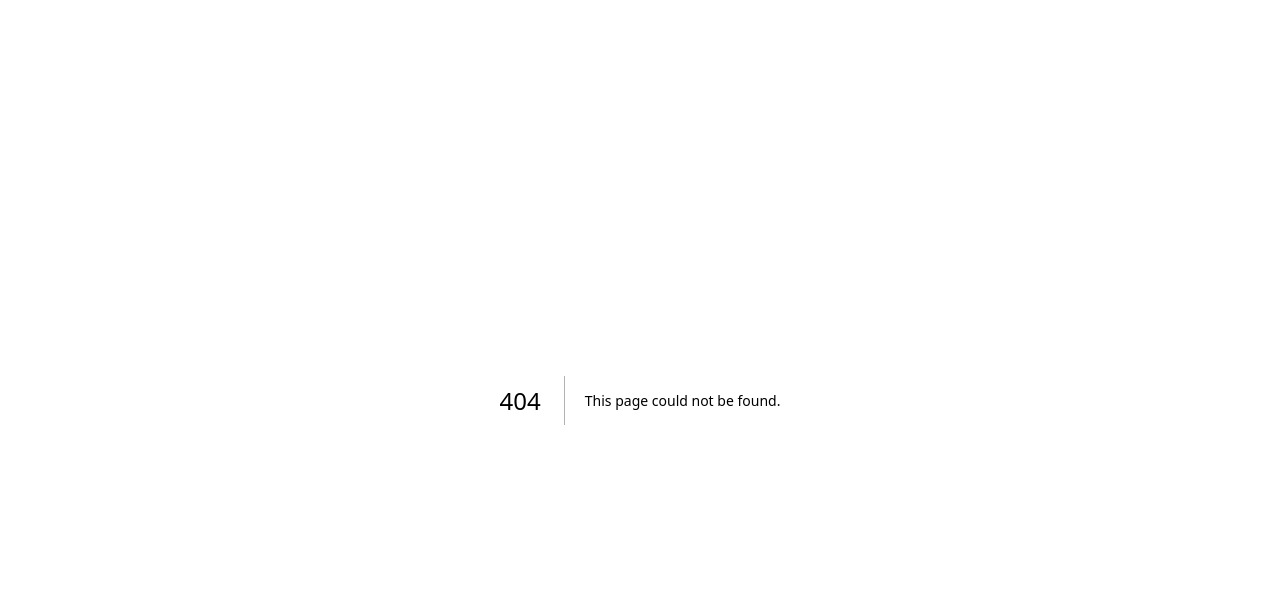
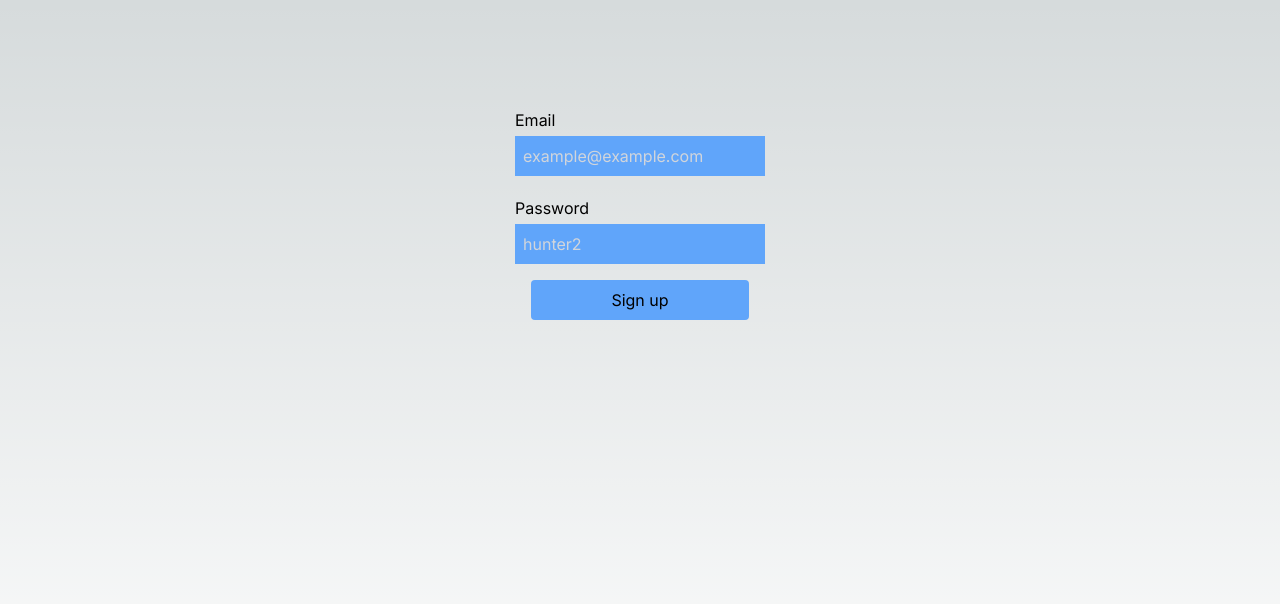
Before and after one commit to drenchoman/habit-tracker-next, a Next.js app: page /signin in a window 1280 px wide. Before the commit this address had no page. Shown: the top 604 px of the page. Built offline with nearby package versions, Linux system fonts and the light colour scheme; no server answers.

Commit message:
add sign in page

```diff
--- a/src/app/test/page.js
+++ b/src/app/admin/page.js
@@ -3,15 +3,7 @@ import { useState, useEffect } from 'react';
 import Firebase from '../firebase/config';
 import Link from 'next/link';
 
-const formatAuthUser = (user) => ({
-  uid: user.uid,
-  email: user.email,
-});
-
 export default function useFirbaseAuth() {
-  const [authUser, setAuthUser] = useState(null);
-  const [loading, setLoading] = useState(true);
-
   return (
     <main className="flex min-h-screen flex-col items-center justify-between p-24">
       <div>
--- a/src/app/firebase/signin.js
+++ b/src/app/firebase/signin.js
@@ -3,7 +3,7 @@ import { signInWithEmailAndPassword, getAuth } from 'firebase/auth';
 
 const auth = getAuth(firebase_app);
 
-export default async function signin(email, password) {
+export default async function signIn(email, password) {
   let result = null,
     error = null;
   try {
--- /dev/null
+++ b/src/app/signin/page.js
@@ -0,0 +1,68 @@
+'use client';
+import { useState } from 'react';
+import { useRouter } from 'next/navigation';
+import signIn from '../firebase/signin';
+
+export default function Home() {
+  const [email, setEmail] = useState('');
+  const [password, setPassword] = useState('');
+  const [error, setError] = useState('');
+  const router = useRouter();
+
+  const handleForm = async (event) => {
+    event.preventDefault();
+    const { result, error } = await signIn(email, password);
+
+    if (error) {
+      setError(error);
+      return console.error(error);
+    }
+
+    // else successful
+    console.log(result);
+    // return router.push('/admin');
+  };
+
+  return (
+    <main className="flex min-h-screen flex-col items-center justify-between p-24">
+      <div>
+        <form className="flex flex-col" onSubmit={handleForm}>
+          <div className="flex flex-col my-2">
+            <label className="my-1" htmlFor="email">
+              Email
+            </label>
+            <input
+              onChange={(e) => setEmail(e.target.value)}
+              placeholder="example@example.com"
+              className="bg-blue-400 placeholder-gray-300 p-2"
+              name="email"
+              type="email"
+              id="email"
+            />
+          </div>
+          <div className="flex flex-col my-2">
+            <label className="my-1" htmlFor="password">
+              Password
+            </label>
+            <input
+              className="bg-blue-400 placeholder-gray-300 p-2"
+              onChange={(e) => setPassword(e.target.value)}
+              name="password"
+              type="password"
+              id="password"
+              autoComplete="on"
+              placeholder="hunter2"
+            />
+          </div>
+          {error ? <span>{error}</span> : ''}
+          <button
+            className="bg-blue-400 hover:bg-blue-600 my-2 mx-4 py-2 px-4 rounded"
+            type="submit"
+          >
+            Sign up
+          </button>
+        </form>
+      </div>
+    </main>
+  );
+}
```
